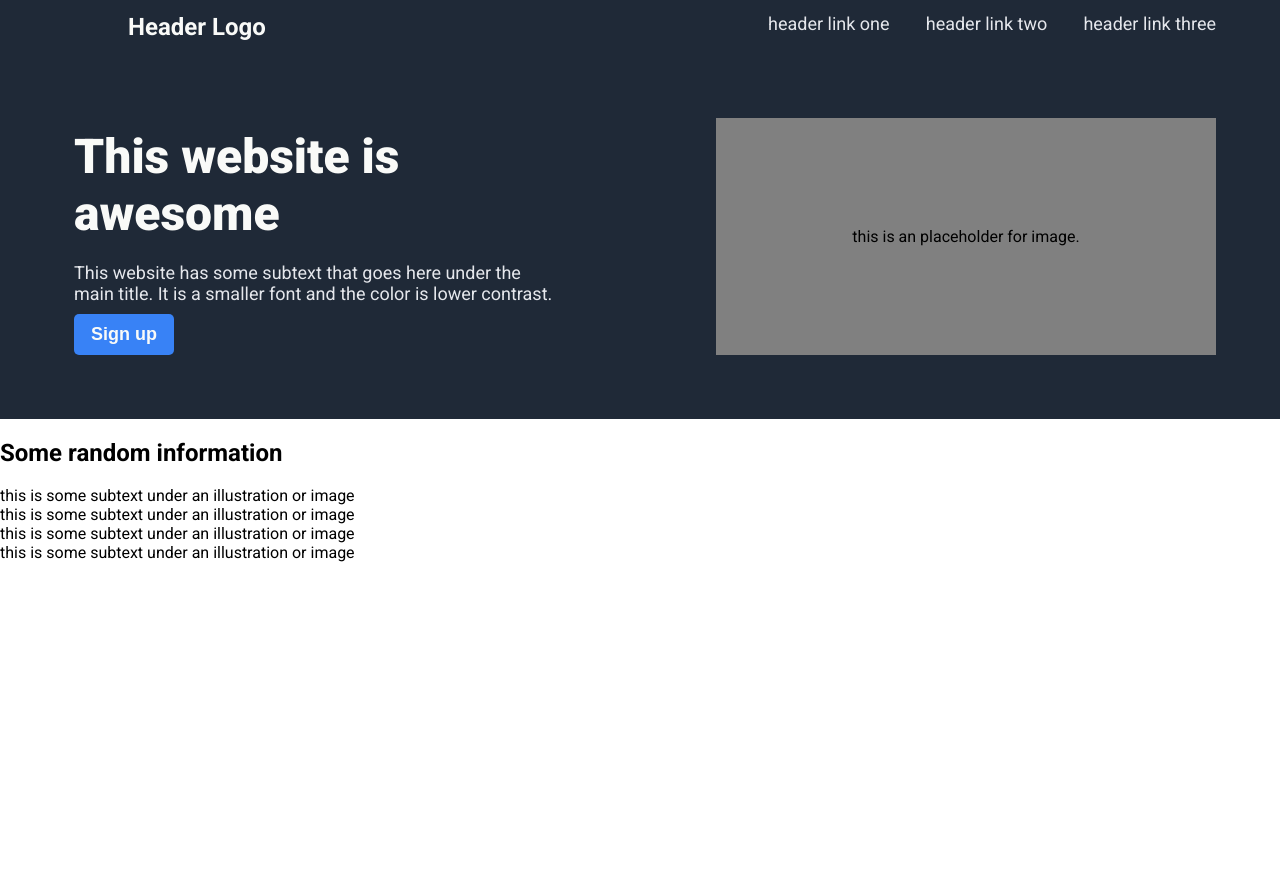
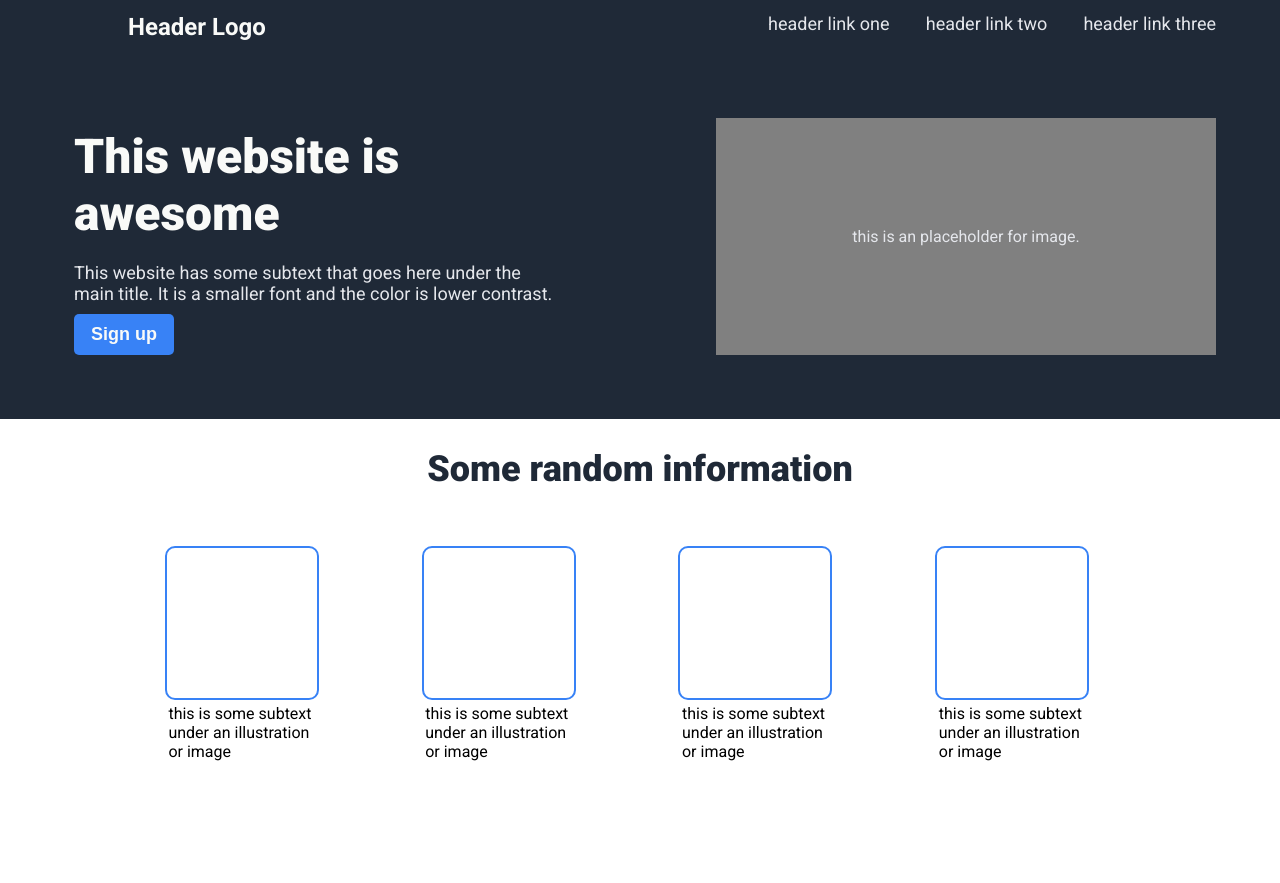
Before and after one commit to lonewolf045/odin-landing-page, a plain HTML site: page index.html in a window 1280 px wide. Before the commit the page ends 800 px from the top, so only its background shows below. Drawn offline with Linux system fonts and the light colour scheme.

Commit message:
Second Element - Info Completed
Stylized the second element.

[Ticket: Completed]

```diff
--- a/index.html
+++ b/index.html
@@ -34,23 +34,23 @@
         </div>
     </header>
     <div class="info">
-        <h2>Some random information</h2>
-        <div>
-            <div>
-                <div></div>
-                <div>this is some subtext under an illustration or image</div>
+        <h2 class="info-heading">Some random information</h2>
+        <div class="info-illustration-div">
+            <div class="info-illustration">
+                <div class="info-image"></div>
+                <div class="info-subtext">this is some subtext under an illustration or image</div>
             </div>
-            <div>
-                <div></div>
-                <div>this is some subtext under an illustration or image</div>
+            <div class="info-illustration">
+                <div class="info-image"></div>
+                <div class="info-subtext">this is some subtext under an illustration or image</div>
             </div>
-            <div>
-                <div></div>
-                <div>this is some subtext under an illustration or image</div>
+            <div class="info-illustration">
+                <div class="info-image"></div>
+                <div class="info-subtext">this is some subtext under an illustration or image</div>
             </div>
-            <div>
-                <div></div>
-                <div>this is some subtext under an illustration or image</div>
+            <div class="info-illustration">
+                <div class="info-image"></div>
+                <div class="info-subtext">this is some subtext under an illustration or image</div>
             </div>
         </div>
     </div>
--- a/styles/style.css
+++ b/styles/style.css
@@ -89,6 +89,7 @@ body {
     min-height: 100%;
     text-align: center;
     background-color: gray;
+    color: #e5e7ec;
 }
 
 .center {
@@ -103,3 +104,36 @@ body {
     -ms-transform: translate(-50%, -50%);
     transform: translate(-50%, -50%);
 }
+
+.info-heading {
+    font-size: 36px;
+    font-weight: 800;
+    color: #1F2937;
+    text-align: center;
+}
+
+.info-illustration-div {
+    display: flex;
+    justify-content:center;
+    gap: 2%;
+}
+
+.info-illustration {
+    width: 180px;
+    display: flex;
+    flex-direction: column;
+    padding: 2%;
+}
+
+.info-image {
+    width: 150px;
+    height: 150px;
+    border: #3882f6 2px solid;
+    border-radius: 10px;
+}
+
+.info-subtext {
+    width: 150px;
+    height: 150px;
+    padding: 2%;
+}
```
